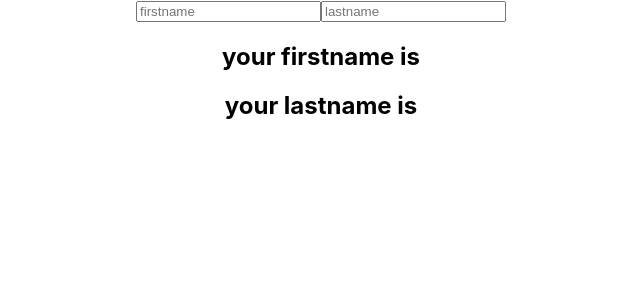
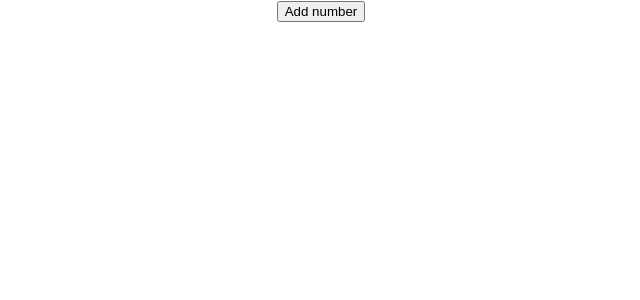
Before and after one commit to gayathri3636/reacthooks, a React (Create React App) app: page / in a window 1280 px wide. Shown: the top 300 px of the page, without its empty margins (319-959 px from the left). Built offline with nearby package versions, Linux system fonts and the light colour scheme.

Commit message:
usestate with arrays

```diff
--- a/src/App.js
+++ b/src/App.js
@@ -1,13 +1,16 @@
 import './App.css';
 // import UsestateCounter from './components/usestateCounter';
 // import UseStateCounterTwo from './components/UseStateCounterTwo';
-import UseStateCounterThree from './components/UseStateCounterThree';
+// import UseStateCounterThree from './components/UseStateObjects';
+import UsestateArrays from './components/UsestateArrays';
+
 function App() {
   return (
     <div className="App">
       {/* <UsestateCounter /> */}
       {/* <UseStateCounterTwo /> */}
-      <UseStateCounterThree />
+      {/* <UseStateCounterThree /> */}
+      <UsestateArrays />
     </div>
   );
 }
--- /dev/null
+++ b/src/components/UsestateArrays.js
@@ -0,0 +1,21 @@
+import React, { useState } from 'react'
+
+export default function UsestateArrays() {
+    const [items, setItems] = useState([]);
+    const addNumber = () => {
+        setItems([...items, {
+            id:items.length,
+            value:Math.floor(Math.random() * 10) + 1
+        }])
+    }
+    return (
+        <div>
+           <button onClick = {addNumber}>Add number</button>
+           <ul>
+           {items.map(item => (
+               <li key={item.id}>{item.value}</li>
+           ))}
+           </ul>
+        </div>
+    )
+}
```
Also changed, not shown: src/components/UseStateObjects.js (renamed from src/components/UseStateCounterThree.js), 1 other file (tests, documents, lock files or other folders).
